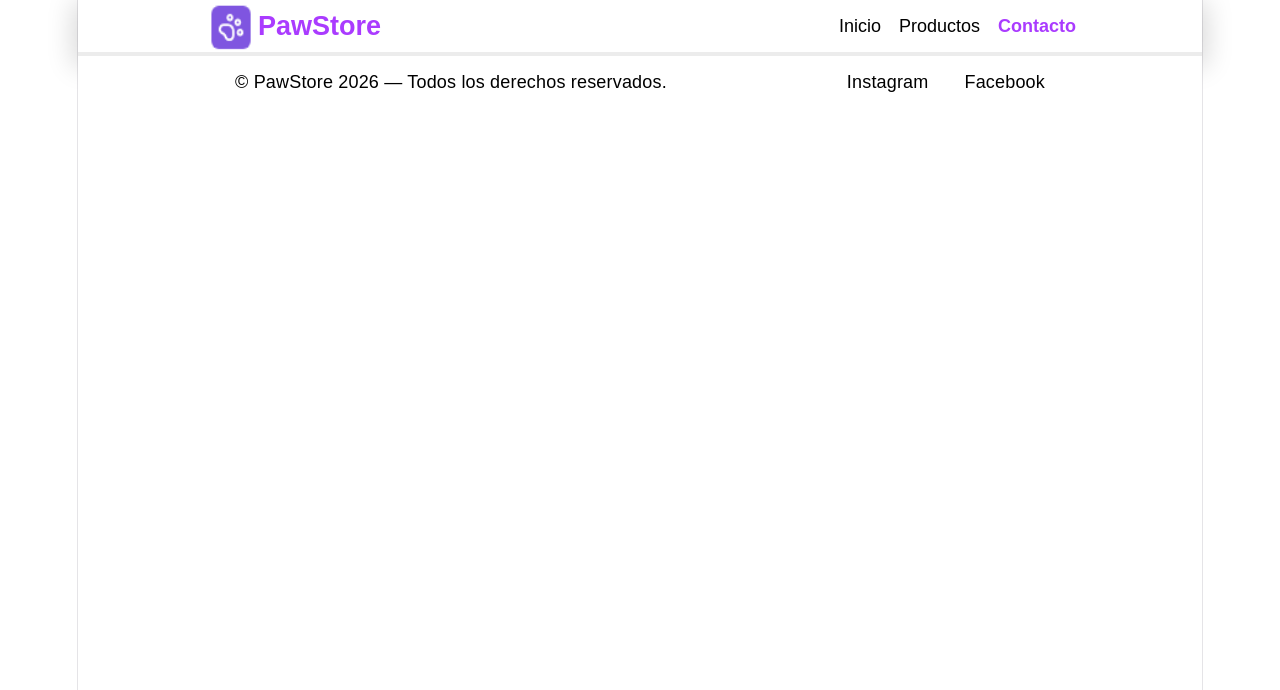
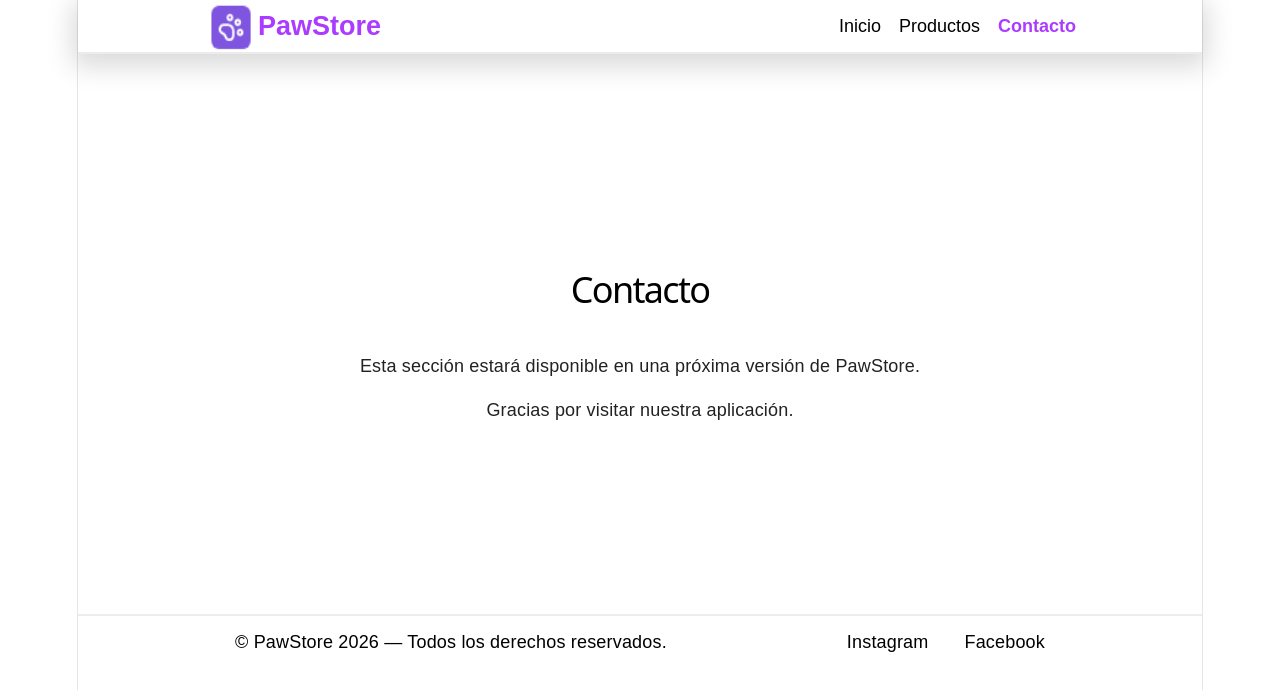
Before and after one commit to viquezdev/DUAD, a React (Vite) app in the folder FRONTEND/REACT_FRONTEND/paw-store-app/: page / in a window 1280 px wide. Both pictures are taken after a click on the button "Contacto". Shown: the top 690 px of the page. Built offline with nearby package versions, Linux system fonts and the light colour scheme.

Commit message:
paw-store-app nuevas correciones

```diff
--- a/FRONTEND/REACT_FRONTEND/paw-store-app/src/App.jsx
+++ b/FRONTEND/REACT_FRONTEND/paw-store-app/src/App.jsx
@@ -4,6 +4,7 @@ import { Footer } from './components/layout/Footer';
 import { Home } from './pages/Home';
 import { Product } from './pages/Product';
 import { Products } from './pages/Products';
+import { Contact } from './pages/Contact';
 
 function App() {
   const [page, setPage] = useState('home');
@@ -18,6 +19,7 @@ function App() {
       {page === 'details' && (
         <Product product={selectedProduct} setPage={setPage} />
       )}
+      {page === 'contact' && <Contact />}
       <Footer />
     </>
   );
--- /dev/null
+++ b/FRONTEND/REACT_FRONTEND/paw-store-app/src/pages/Contact.css
@@ -0,0 +1,9 @@
+.contact-page {
+  display: flex;
+  flex-direction: column;
+  gap: 1rem;
+  min-height: 70vh;
+  align-items: center;
+  justify-content: center;
+  padding: 2rem;
+}
--- /dev/null
+++ b/FRONTEND/REACT_FRONTEND/paw-store-app/src/pages/Contact.jsx
@@ -0,0 +1,13 @@
+import './Contact.css';
+
+export const Contact = () => {
+  return (
+    <main className="contact-page">
+      <h1>Contacto</h1>
+
+      <p>Esta sección estará disponible en una próxima versión de PawStore.</p>
+
+      <p>Gracias por visitar nuestra aplicación.</p>
+    </main>
+  );
+};
--- a/FRONTEND/REACT_FRONTEND/paw-store-app/src/pages/Product.css
+++ b/FRONTEND/REACT_FRONTEND/paw-store-app/src/pages/Product.css
@@ -43,7 +43,7 @@
   margin-top: 1rem;
 }
 
-.product-detail h2 {
+.product-detail h1 {
   font-size: 2rem;
   color: black;
 }
--- a/FRONTEND/REACT_FRONTEND/paw-store-app/src/pages/Products.css
+++ b/FRONTEND/REACT_FRONTEND/paw-store-app/src/pages/Products.css
@@ -15,34 +15,6 @@ h1 {
 
 .products-page {
   background-color: white;
-}
-
-.loading {
-  display: flex;
-  flex-direction: column;
-  align-items: center;
-  justify-content: center;
-  height: 30rem;
-  gap: 1rem;
-}
-
-.spinner {
-  width: 3rem;
-  height: 3rem;
-  border: 0.35rem solid #ddd;
-  border-top: 0.35rem solid #aa3bff;
-  border-radius: 50%;
-  animation: spin 0.8s linear infinite;
-}
-
-@keyframes spin {
-  from {
-    transform: rotate(0deg);
-  }
-
-  to {
-    transform: rotate(360deg);
-  }
 }
 
 .empty-products {
```
Also changed, not shown: FRONTEND/REACT_FRONTEND/paw-store-app/src/data/products.json (line endings or trailing spaces).
